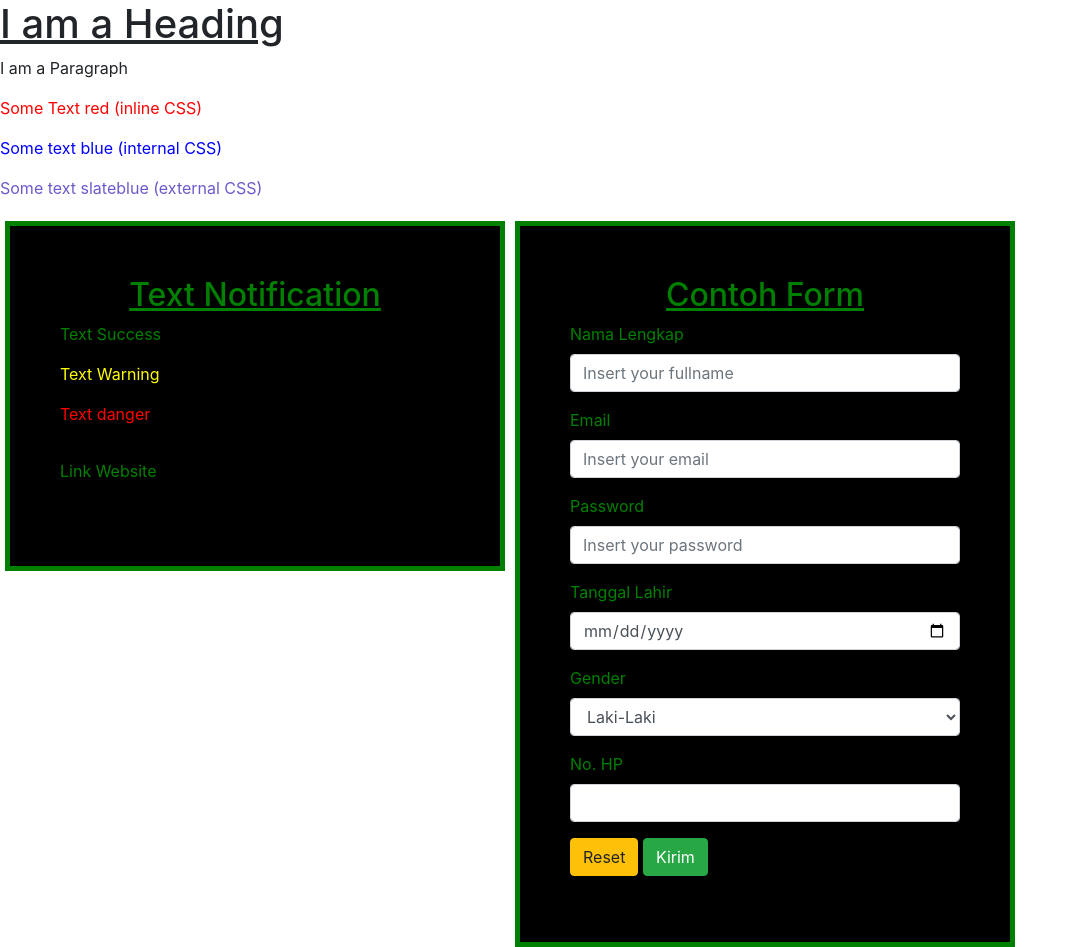
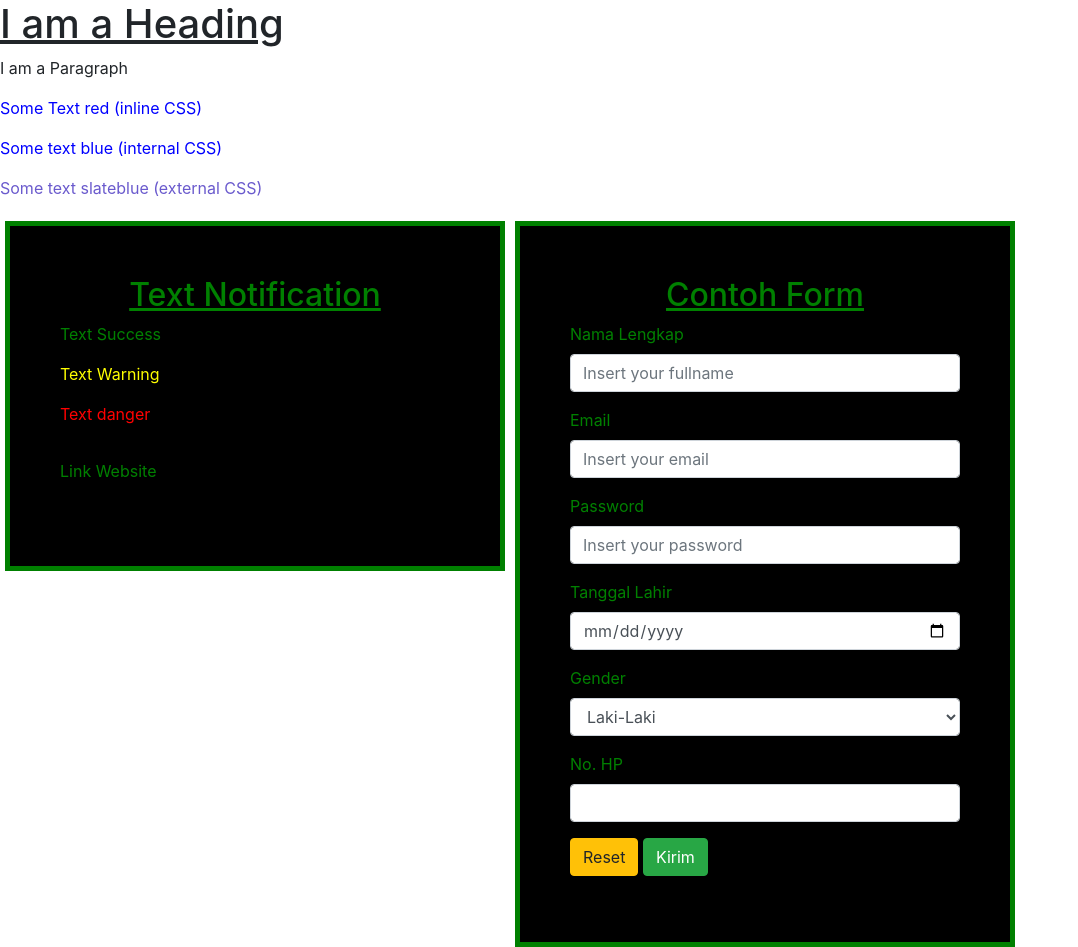
Before and after one commit to jooinfoo/hello-world, a plain HTML site: page hacktiv8/chapter_1/index.html in a window 1280 px wide. Shown: the whole page, without its empty margins (0-1078 px from the left). Drawn offline with nearby package versions, Linux system fonts and the light colour scheme; a script that the page names is missing.

Commit message:
change color from red to blue

```diff
--- a/hacktiv8/chapter_1/index.html
+++ b/hacktiv8/chapter_1/index.html
@@ -31,7 +31,7 @@
 
     <p>I am a Paragraph</p>
 
-    <p style="color:red">Some Text red (inline CSS)</p>
+    <p style="color:blue">Some Text red (inline CSS)</p>
 
     <p class="internal-css">Some text blue (internal CSS)</p>
 
```
